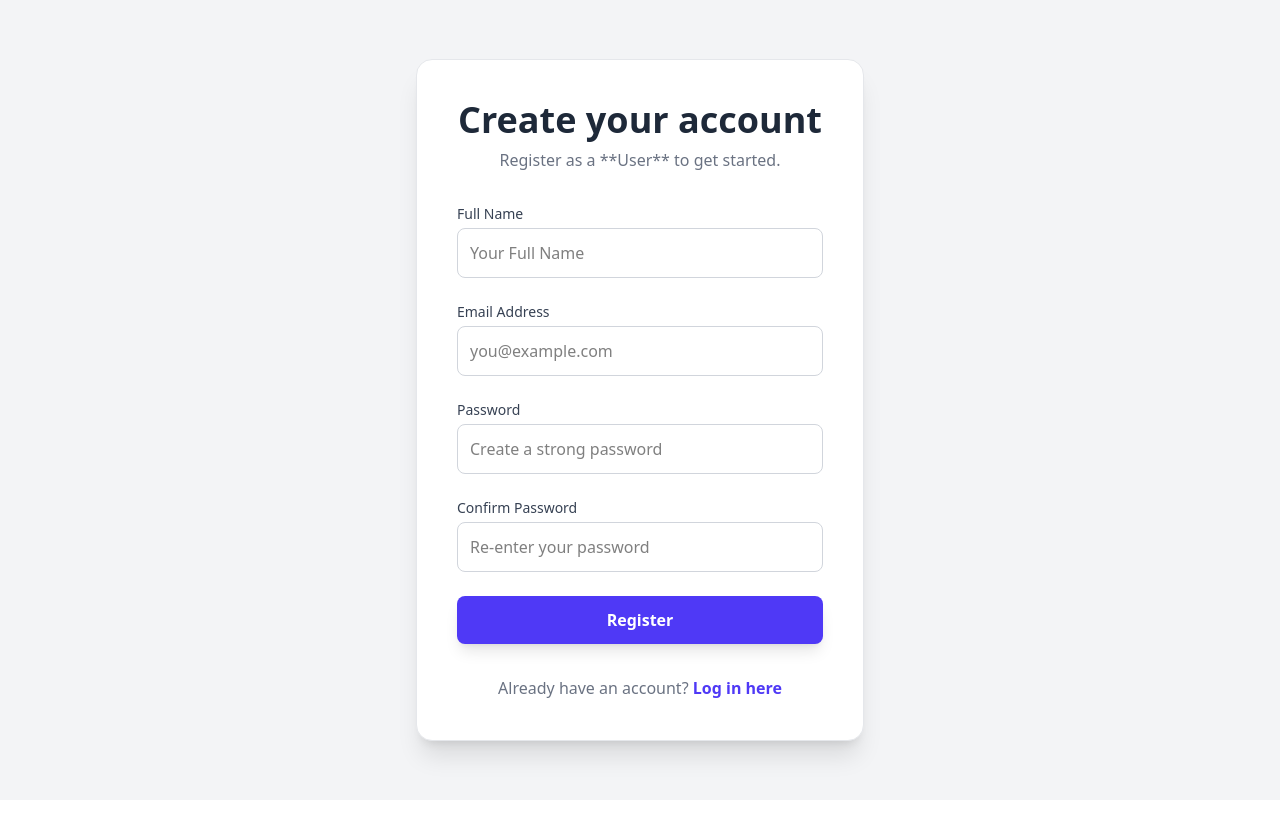
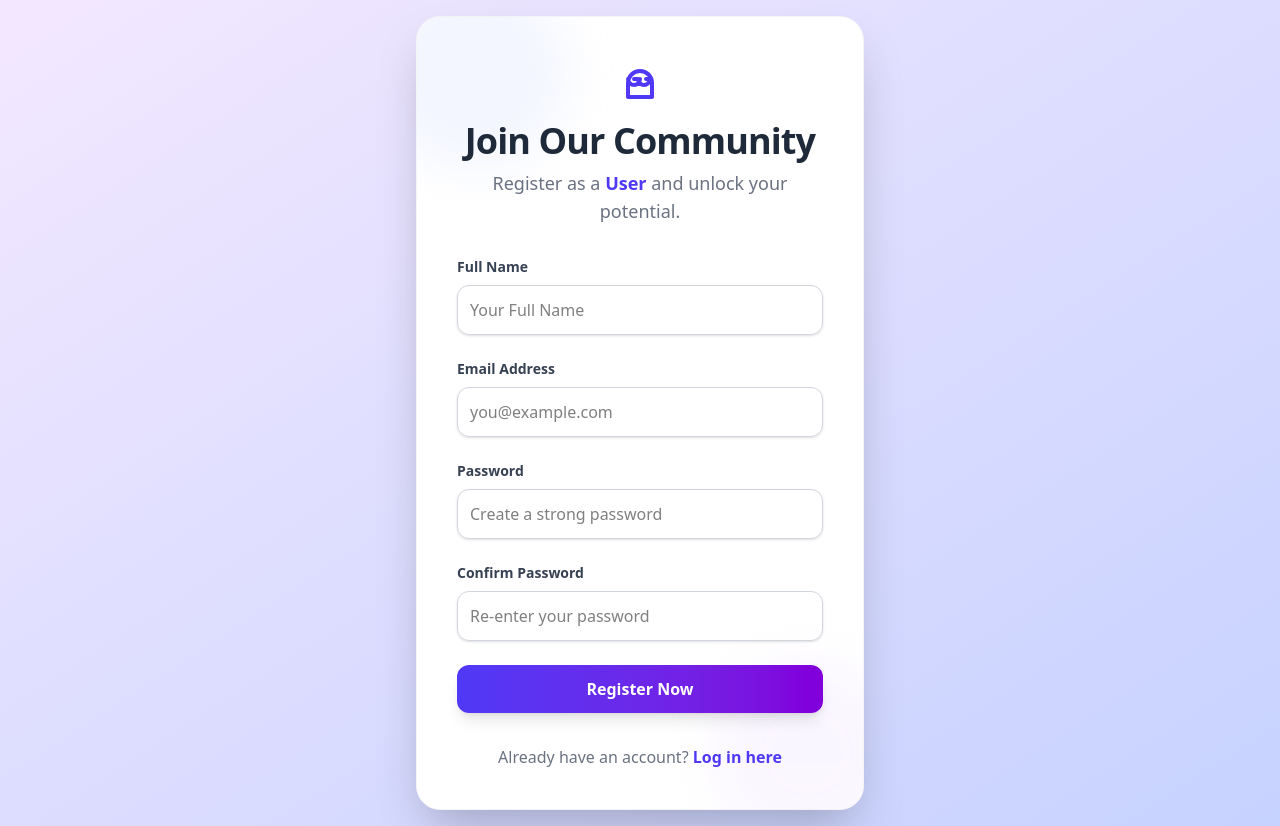
Before and after one commit to PVP-404/zip-nivasa, a React (Vite) app in the folder frontend/: page /register in a window 1280 px wide. Before the commit the page ends 800 px from the top, so only its background shows below. Built offline with nearby package versions, Linux system fonts and the light colour scheme.

Commit message:
Add updated registerpage

```diff
--- a/frontend/package.json
+++ b/frontend/package.json
@@ -13,6 +13,7 @@
     "@tailwindcss/vite": "^4.1.11",
     "chart.js": "^4.5.0",
     "framer-motion": "^12.23.12",
+    "lucide-react": "^0.542.0",
     "react": "^19.1.0",
     "react-chartjs-2": "^5.3.0",
     "react-dom": "^19.1.0",
--- a/frontend/src/pages/Register.jsx
+++ b/frontend/src/pages/Register.jsx
@@ -8,80 +8,113 @@
   const roleName = role.charAt(0).toUpperCase() + role.slice(1);
 
   return (
-    <div className="min-h-screen bg-gray-100 flex items-center justify-center p-4">
+    // Gradient Background
+    <div className="min-h-screen bg-gradient-to-br from-purple-100 to-indigo-200 flex items-center justify-center p-4 font-sans">
       <motion.div
-        className="bg-white p-10 rounded-2xl shadow-xl w-full max-w-md border border-gray-200"
-        initial={{ y: 50, opacity: 0 }}
-        animate={{ y: 0, opacity: 1 }}
-        transition={{ duration: 0.5, ease: "easeOut" }}
+        className="bg-white p-10 rounded-3xl shadow-2xl w-full max-w-md border border-gray-100 transform hover:shadow-3xl transition-all duration-300 relative overflow-hidden"
+        initial={{ y: 50, opacity: 0, scale: 0.95 }}
+        animate={{ y: 0, opacity: 1, scale: 1 }}
+        transition={{ duration: 0.6, ease: "easeOut" }}
       >
-        <div className="text-center mb-8">
-          <h2 className="text-4xl font-bold text-gray-800">
-            Create your account
+        {/* Decorative background shapes */}
+        <div className="absolute top-0 left-0 -ml-10 -mt-10 w-48 h-48 bg-indigo-200 rounded-full opacity-20 filter blur-xl"></div>
+        <div className="absolute bottom-0 right-0 -mr-10 -mb-10 w-48 h-48 bg-purple-200 rounded-full opacity-20 filter blur-xl"></div>
+
+        <div className="text-center mb-8 relative z-10">
+          {/* Logo or Icon Placeholder */}
+          <div className="mb-4">
+            <svg className="mx-auto h-12 w-12 text-indigo-600" fill="none" viewBox="0 0 24 24" stroke="currentColor">
+              <path strokeLinecap="round" strokeLinejoin="round" strokeWidth="2" d="M12 11c0 1.657-1.5 3-3 3s-3-1.343-3-3m5 0c0 1.657 1.5 3 3 3s3-1.343 3-3m-6 0h-2m8 0h-2m-3-4a6 6 0 00-6 6v7h12v-7a6 6 0 00-6-6z" />
+            </svg>
+          </div>
+          <h2 className="text-4xl font-extrabold text-gray-800 tracking-tight">
+            Join Our Community
           </h2>
-          <p className="text-gray-500 mt-2">
-            Register as a **{roleName}** to get started.
+          <p className="text-gray-500 mt-2 text-lg">
+            Register as a <strong className="text-indigo-600">{roleName}</strong> and unlock your potential.
           </p>
         </div>
 
-        <form className="space-y-6">
+        <form className="space-y-6 relative z-10">
+          {/* Conditional rendering for the new field */}
+          {role === 'messowner' && (
+            <div>
+              <label htmlFor="messName" className="block text-sm font-semibold text-gray-700 mb-1">
+                Mess Name
+              </label>
+              <input
+                type="text"
+                id="messName"
+                placeholder="Enter your mess name"
+                className="mt-1 w-full p-3 rounded-xl border border-gray-300 focus:outline-none focus:ring-4 focus:ring-indigo-100 focus:border-indigo-500 transition-all duration-200 shadow-sm"
+                aria-label="Mess Name"
+              />
+            </div>
+          )}
+
           <div>
-            <label htmlFor="fullName" className="block text-sm font-medium text-gray-700">
+            <label htmlFor="fullName" className="block text-sm font-semibold text-gray-700 mb-1">
               Full Name
             </label>
             <input
               type="text"
               id="fullName"
               placeholder="Your Full Name"
-              className="mt-1 w-full p-3 rounded-lg border border-gray-300 focus:outline-none focus:ring-2 focus:ring-indigo-500 transition-all"
+              className="mt-1 w-full p-3 rounded-xl border border-gray-300 focus:outline-none focus:ring-4 focus:ring-indigo-100 focus:border-indigo-500 transition-all duration-200 shadow-sm"
+              aria-label="Full Name"
             />
           </div>
           <div>
-            <label htmlFor="email" className="block text-sm font-medium text-gray-700">
+            <label htmlFor="email" className="block text-sm font-semibold text-gray-700 mb-1">
               Email Address
             </label>
             <input
               type="email"
               id="email"
               placeholder="you@example.com"
-              className="mt-1 w-full p-3 rounded-lg border border-gray-300 focus:outline-none focus:ring-2 focus:ring-indigo-500 transition-all"
+              className="mt-1 w-full p-3 rounded-xl border border-gray-300 focus:outline-none focus:ring-4 focus:ring-indigo-100 focus:border-indigo-500 transition-all duration-200 shadow-sm"
+              aria-label="Email Address"
             />
           </div>
           <div>
-            <label htmlFor="password" className="block text-sm font-medium text-gray-700">
+            <label htmlFor="password" className="block text-sm font-semibold text-gray-700 mb-1">
               Password
             </label>
             <input
               type="password"
               id="password"
               placeholder="Create a strong password"
-              className="mt-1 w-full p-3 rounded-lg border border-gray-300 focus:outline-none focus:ring-2 focus:ring-indigo-500 transition-all"
+              className="mt-1 w-full p-3 rounded-xl border border-gray-300 focus:outline-none focus:ring-4 focus:ring-indigo-100 focus:border-indigo-500 transition-all duration-200 shadow-sm"
+              aria-label="Password"
             />
           </div>
           <div>
-            <label htmlFor="confirmPassword" className="block text-sm font-medium text-gray-700">
+            <label htmlFor="confirmPassword" className="block text-sm font-semibold text-gray-700 mb-1">
               Confirm Password
             </label>
             <input
               type="password"
               id="confirmPassword"
               placeholder="Re-enter your password"
-              className="mt-1 w-full p-3 rounded-lg border border-gray-300 focus:outline-none focus:ring-2 focus:ring-indigo-500 transition-all"
+              className="mt-1 w-full p-3 rounded-xl border border-gray-300 focus:outline-none focus:ring-4 focus:ring-indigo-100 focus:border-indigo-500 transition-all duration-200 shadow-sm"
+              aria-label="Confirm Password"
             />
           </div>
-          <button
+          <motion.button
             type="submit"
-            className="w-full py-3 bg-indigo-600 text-white font-bold rounded-lg hover:bg-indigo-700 transition-colors shadow-lg transform hover:scale-105"
+            className="w-full py-3 bg-gradient-to-r from-indigo-600 to-purple-700 text-white font-bold rounded-xl hover:from-indigo-700 hover:to-purple-800 transition-all duration-300 shadow-lg transform hover:-translate-y-1 hover:scale-102 focus:outline-none focus:ring-4 focus:ring-indigo-300"
+            whileHover={{ scale: 1.02 }}
+            whileTap={{ scale: 0.98 }}
           >
-            Register
-          </button>
+            Register Now
+          </motion.button>
         </form>
 
-        <p className="mt-8 text-center text-gray-500">
+        <p className="mt-8 text-center text-gray-500 relative z-10">
           Already have an account?{' '}
           <Link
             to={`/login?role=${role}`}
-            className="text-indigo-600 font-semibold hover:underline"
+            className="text-indigo-600 font-bold hover:underline hover:text-indigo-700 transition-colors duration-200"
           >
             Log in here
           </Link>
```
Also changed, not shown: 1 other file (tests, documents, lock files or other folders).
